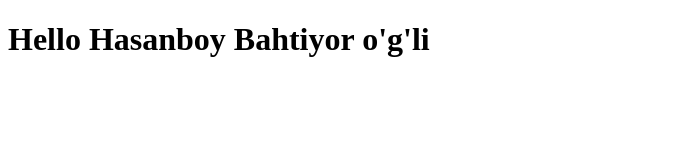
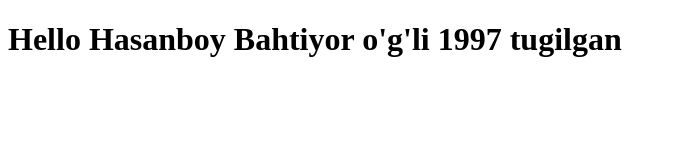
Before and after one commit to Blackhero97/Hasanboy, a plain HTML site: page index.html in a window 1280 px wide. Shown: the whole page, without its empty margins (0-676 px from the left). Drawn offline with Linux system fonts and the light colour scheme.

Commit message:
initial commit

```diff
--- a/index.html
+++ b/index.html
@@ -7,6 +7,6 @@
     <title>Document</title>
 </head>
 <body>
-    <h1>Hello Hasanboy Bahtiyor o'g'li</h1>
+    <h1>Hello Hasanboy Bahtiyor o'g'li 1997 tugilgan</h1>
 </body>
 </html>
```
